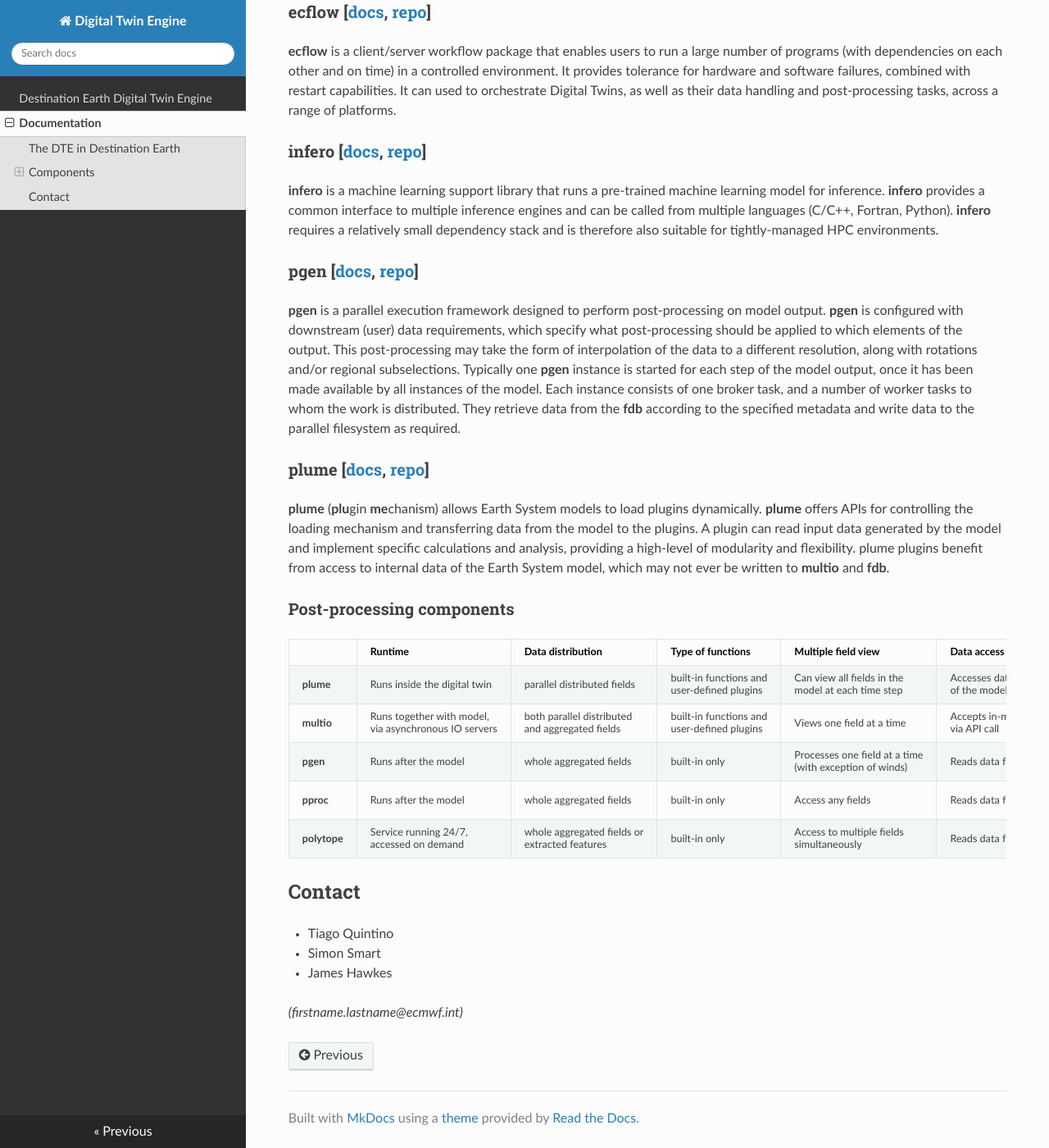
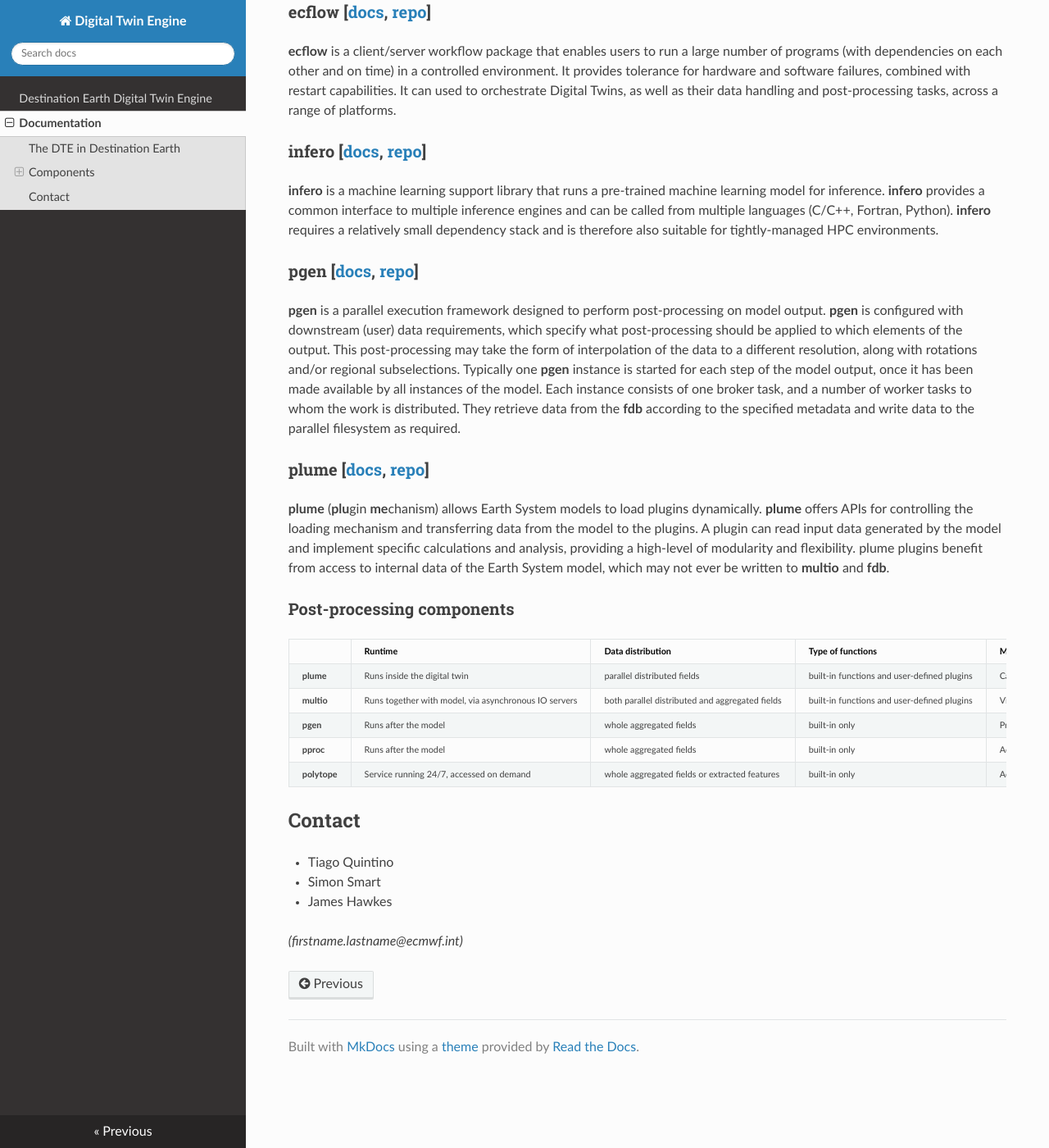
Before and after one commit to ecmwf-projects/digital-twin-engine, an MkDocs documentation site: the page built from docs/documentation.md, in a window 1280 px wide and 1400 px high, scrolled down 2420 px. Shown: the whole window at 82% size. Built offline with MkDocs 1.6.1, drawn with Linux system fonts in a browser that asks for light colours; nearby versions of some CDN libraries; some of the changed lines change nothing that is shown.

Commit message:
removed newlines

```diff
--- a/docs/documentation.md
+++ b/docs/documentation.md
@@ -76,17 +76,17 @@ The **fdb** is a domain-specific object store for meteorological data described
 
 <style scoped>
 table {
-    font-size: 14px;
+    font-size: 12px;
 }
 </style>
 
 |	          | Runtime	                                              |            Data distribution	                |                       Type of functions	  |               Multiple field view                       |         Data access                   | User interaction                                      |
 |-------------|-------------------------------------------------------|-------------------------------------------------|---------------------------------------------|---------------------------------------------------------|---------------------------------------|-------------------------------------------------------|
-|**plume**	  | Runs inside the digital twin	                      | parallel distributed fields	                    | built-in functions and <br>user-defined plugins | Can view all fields in the <br>model at each time step	    | Accesses data in-memory <br>of the model  | External plugins require <br>acceptance to run within DT  |
-|**multio**	  | Runs together with model, <br>via asynchronous IO servers | both parallel distributed <br>and aggregated fields | built-in functions and <br>user-defined plugins | Views one field at a time                               | Accepts in-memory data <br>via API call   | External plugins require <br>acceptance to run within DT  |
-|**pgen**	  | Runs after the model                                  | whole aggregated fields	                        | built-in only	                              | Processes one field at a time <br>(with exception of winds) | Reads data from storage	            | User can request additional <br>processing                |
-|**pproc**	  | Runs after the model                                  | whole aggregated fields	                        | built-in only	                              | Access any fields	                                    | Reads data from storage               | User can request additional <br>processing                |
-|**polytope** | Service running 24/7, <br>accessed on demand              | whole aggregated fields or <br>extracted features   | built-in only                               | Access to multiple fields <br>simultaneously                | Reads data from storage               | User driven requests                                  |
+|**plume**	  | Runs inside the digital twin	                      | parallel distributed fields	                    | built-in functions and user-defined plugins | Can view all fields in the model at each time step	    | Accesses data in-memory of the model  | External plugins require acceptance to run within DT  |
+|**multio**	  | Runs together with model, via asynchronous IO servers | both parallel distributed and aggregated fields | built-in functions and user-defined plugins | Views one field at a time                               | Accepts in-memory data via API call   | External plugins require acceptance to run within DT  |
+|**pgen**	  | Runs after the model                                  | whole aggregated fields	                        | built-in only	                              | Processes one field at a time (with exception of winds) | Reads data from storage	            | User can request additional processing                |
+|**pproc**	  | Runs after the model                                  | whole aggregated fields	                        | built-in only	                              | Access any fields	                                    | Reads data from storage               | User can request additional processing                |
+|**polytope** | Service running 24/7, accessed on demand              | whole aggregated fields or extracted features   | built-in only                               | Access to multiple fields simultaneously                | Reads data from storage               | User driven requests                                  |
 
 
 
```
